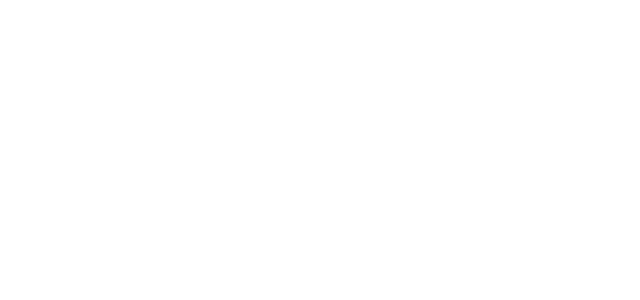
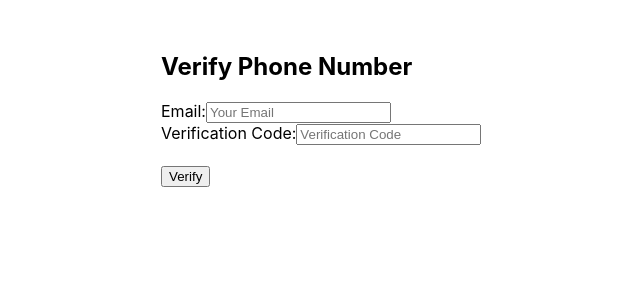
Before and after one commit to Omrist12/bank-app, a React (Create React App) app in the folder frontend/: page /verify in a window 1280 px wide. Before the commit this address had no page. Shown: the top 300 px of the page, without its empty margins (279-919 px from the left). Built offline with nearby package versions, Linux system fonts and the light colour scheme.

Commit message:
Implement verify page with redirect and pre-filled email from signup

```diff
--- a/frontend/src/App.js
+++ b/frontend/src/App.js
@@ -3,6 +3,7 @@
 import Home from "./pages/Home";
 import Login from "./pages/Login";
 import Signup from "./pages/Signup";
+import Verify from "./pages/Verify";
 import Dashboard from "./pages/Dashboard";
 
 function App() {
@@ -12,6 +13,7 @@
         <Route path="/" element={<Home />} />
         <Route path="/login" element={<Login />} />
         <Route path="/signup" element={<Signup />} />
+        <Route path="/verify" element={<Verify />} />
         <Route path="/dashboard" element={<Dashboard />} />
       </Routes>
     </Router>
--- a/frontend/src/pages/Signup.js
+++ b/frontend/src/pages/Signup.js
@@ -1,6 +1,9 @@
 import React, { useState } from "react";
+import { useNavigate } from "react-router-dom"; // ← Add this
 
 const Signup = () => {
+  const navigate = useNavigate(); // ← Hook for redirection
+
   const [formData, setFormData] = useState({
     email: "",
     password: "",
@@ -38,6 +41,11 @@
 
       if (res.ok) {
         setMessage(data.message);
+
+        // Redirect to verify page with email
+        navigate("/verify", { state: { email: formData.email } });
+
+        // Optionally reset the form here
         setFormData({
           email: "",
           password: "",
--- /dev/null
+++ b/frontend/src/pages/Verify.js
@@ -0,0 +1,79 @@
+import React, { useState, useEffect } from "react";
+import { useNavigate, useLocation } from "react-router-dom";
+
+function Verify() {
+  const navigate = useNavigate();
+  const location = useLocation();
+
+  const [email, setEmail] = useState("");
+  const [code, setCode] = useState("");
+  const [message, setMessage] = useState("");
+
+  // Populate email from location.state if available
+  useEffect(() => {
+    if (location.state?.email) {
+      setEmail(location.state.email);
+    }
+  }, [location.state]);
+
+  const handleVerify = async (e) => {
+    e.preventDefault();
+
+    try {
+      const res = await fetch("http://localhost:5000/verify", {
+        method: "POST",
+        headers: {
+          "Content-Type": "application/json",
+        },
+        body: JSON.stringify({ email, code }),
+      });
+
+      const data = await res.json();
+
+      if (res.ok) {
+        setMessage(
+          "Phone number verified successfully. Redirecting to login..."
+        );
+        setTimeout(() => navigate("/login"), 2000);
+      } else {
+        setMessage(data.message || "Verification failed");
+      }
+    } catch (err) {
+      console.error("Error verifying:", err);
+      setMessage("Something went wrong");
+    }
+  };
+
+  return (
+    <div style={{ maxWidth: "400px", margin: "auto", paddingTop: "2rem" }}>
+      <h2>Verify Phone Number</h2>
+      <form onSubmit={handleVerify}>
+        <label>Email:</label>
+        <input
+          type="email"
+          placeholder="Your Email"
+          value={email}
+          onChange={(e) => setEmail(e.target.value)}
+          required
+        />
+        <br />
+
+        <label>Verification Code:</label>
+        <input
+          type="text"
+          placeholder="Verification Code"
+          value={code}
+          onChange={(e) => setCode(e.target.value)}
+          required
+        />
+        <br />
+        <br />
+
+        <button type="submit">Verify</button>
+      </form>
+      <p>{message}</p>
+    </div>
+  );
+}
+
+export default Verify;
```
